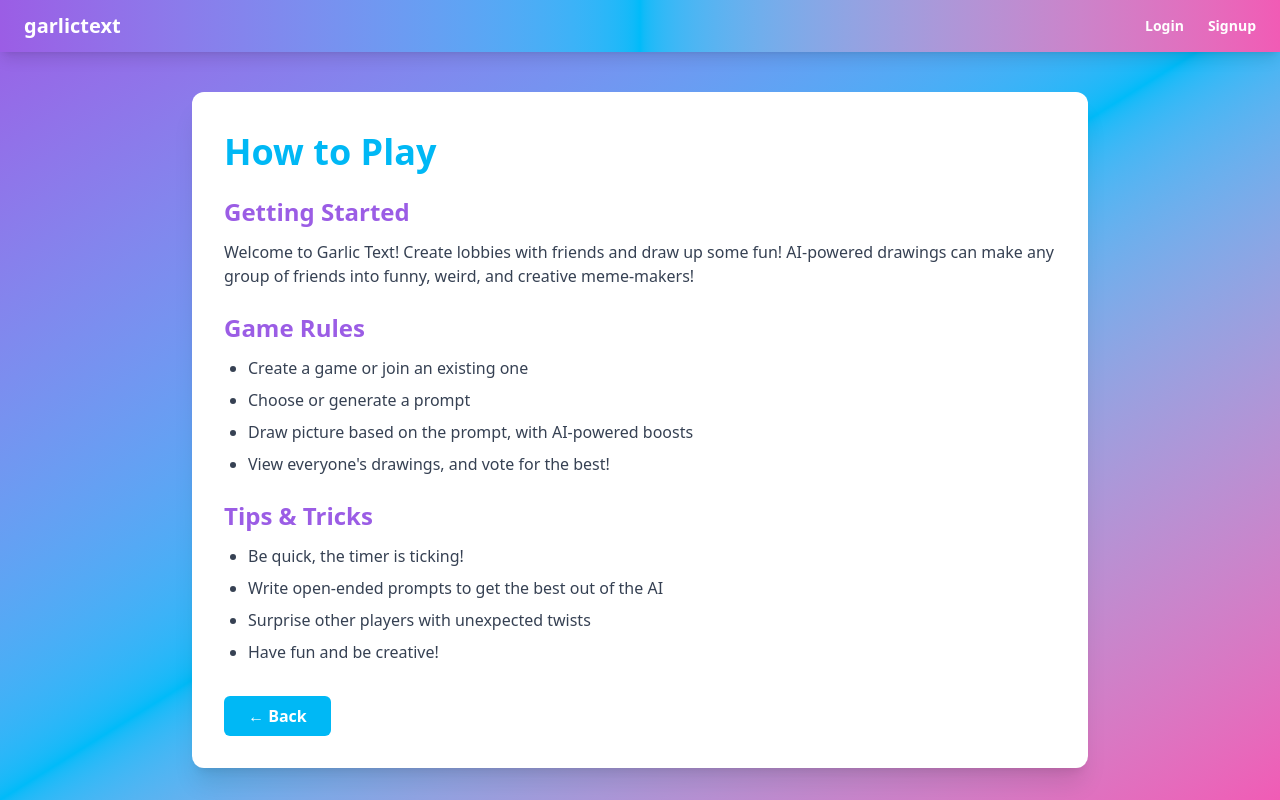
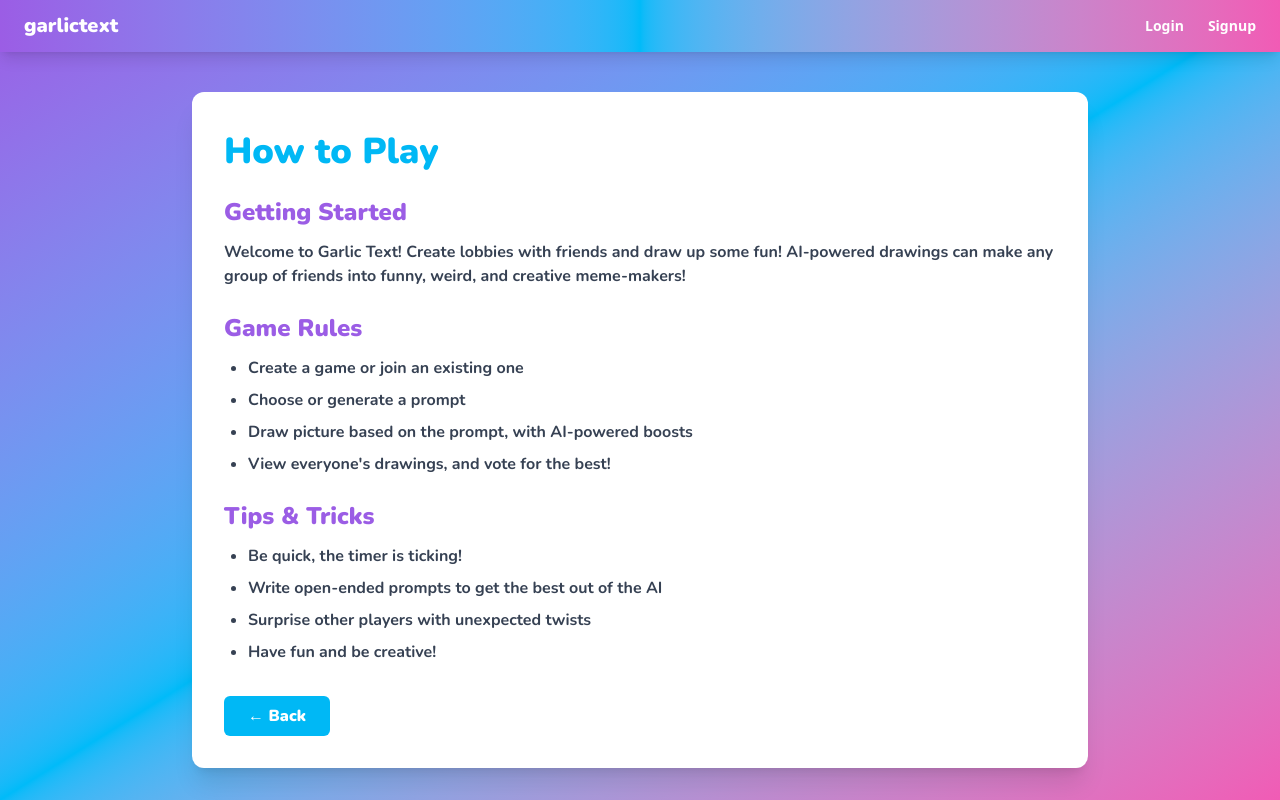
Before and after one commit to justinl66/garlictext, a React (Vite) app in the folder frontend/: page /help in a window 1280 px wide. Built offline with nearby package versions, Linux system fonts and the light colour scheme; no server answers.

Commit message:
font update

```diff
--- a/frontend/src/index.css
+++ b/frontend/src/index.css
@@ -1,18 +1,30 @@
+@import url('https://fonts.googleapis.com/css2?family=Nunito:wght@700;800;900&display=swap');
 @import "tailwindcss";
 
 :root {
-  font-family: system-ui, Avenir, Helvetica, Arial, sans-serif;
+  font-family: 'Nunito', sans-serif;
   line-height: 1.5;
-  font-weight: 400;
+  font-weight: 700;
 
   color-scheme: light dark;
   color: rgba(255, 255, 255, 0.87);
   background-color: #9B5DE5;
-
   font-synthesis: none;
   text-rendering: optimizeLegibility;
   -webkit-font-smoothing: antialiased;
   -moz-osx-font-smoothing: grayscale;
+}
+
+/* Force all elements to use bold font */
+*, *::before, *::after {
+  font-weight: 700 !important;
+}
+
+/* Even stronger weight for headings */
+h1, h2, h3, h4, h5, h6,
+.font-bold, .font-semibold,
+button, .text-xl, .text-2xl, .text-3xl, .text-4xl, .text-5xl, .text-6xl {
+  font-weight: 900 !important;
 }
 
 @keyframes --custom-bounce {
--- /dev/null
+++ b/frontend/tailwind.config.js
@@ -0,0 +1,20 @@
+/** @type {import('tailwindcss').Config} */
+module.exports = {
+  content: [
+    "./index.html",
+    "./src/**/*.{js,ts,jsx,tsx}",
+  ],  theme: {
+    extend: {
+      fontFamily: {
+        sans: ['Nunito', 'sans-serif'],
+      },
+      fontWeight: {
+        normal: 700,
+        medium: 700,
+        semibold: 800,
+        bold: 900,
+      },
+    },
+  },
+  plugins: [],
+}
```
